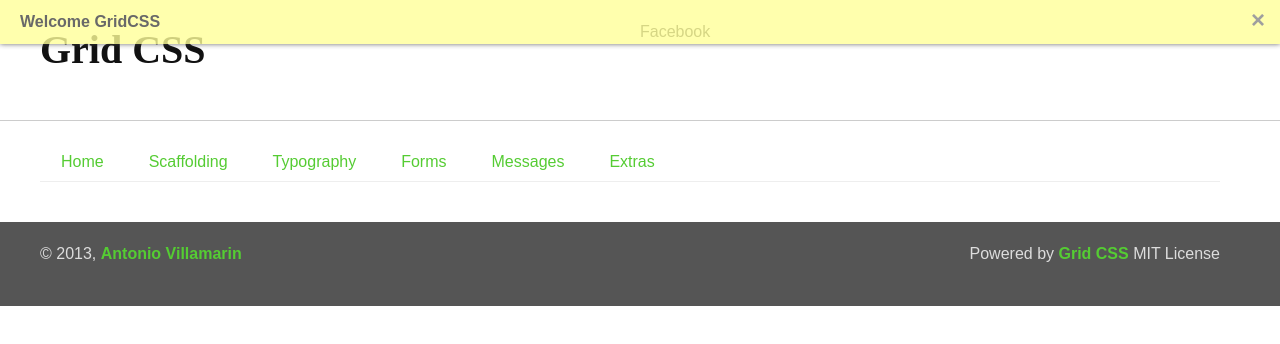
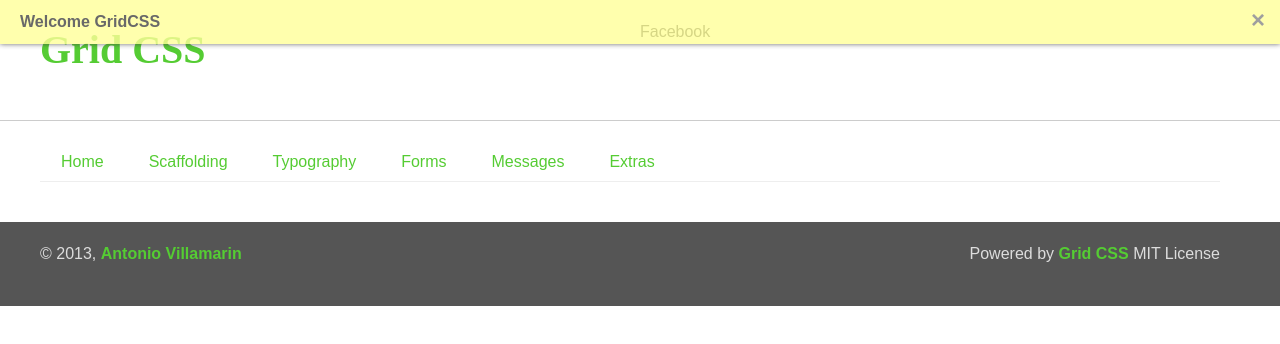
Before and after one commit to simplicer/gridcss, a plain HTML site: page index.html in a window 1280 px wide. Drawn offline with nearby package versions, Linux system fonts and the light colour scheme; a web font is replaced by a local one.

Commit message:
Update index.html
Link header

```diff
--- a/index.html
+++ b/index.html
@@ -30,7 +30,7 @@
         <div class="super-container" id="header">
 			<header class="row">
 				<div class="col6">
-					<h1>Grid CSS</h1>
+					<h1><a href="http://www.gridcss.com">Grid CSS</a></h1>
 				</div>
 				<div class="col6">
 					<p>Facebook</p>
```
